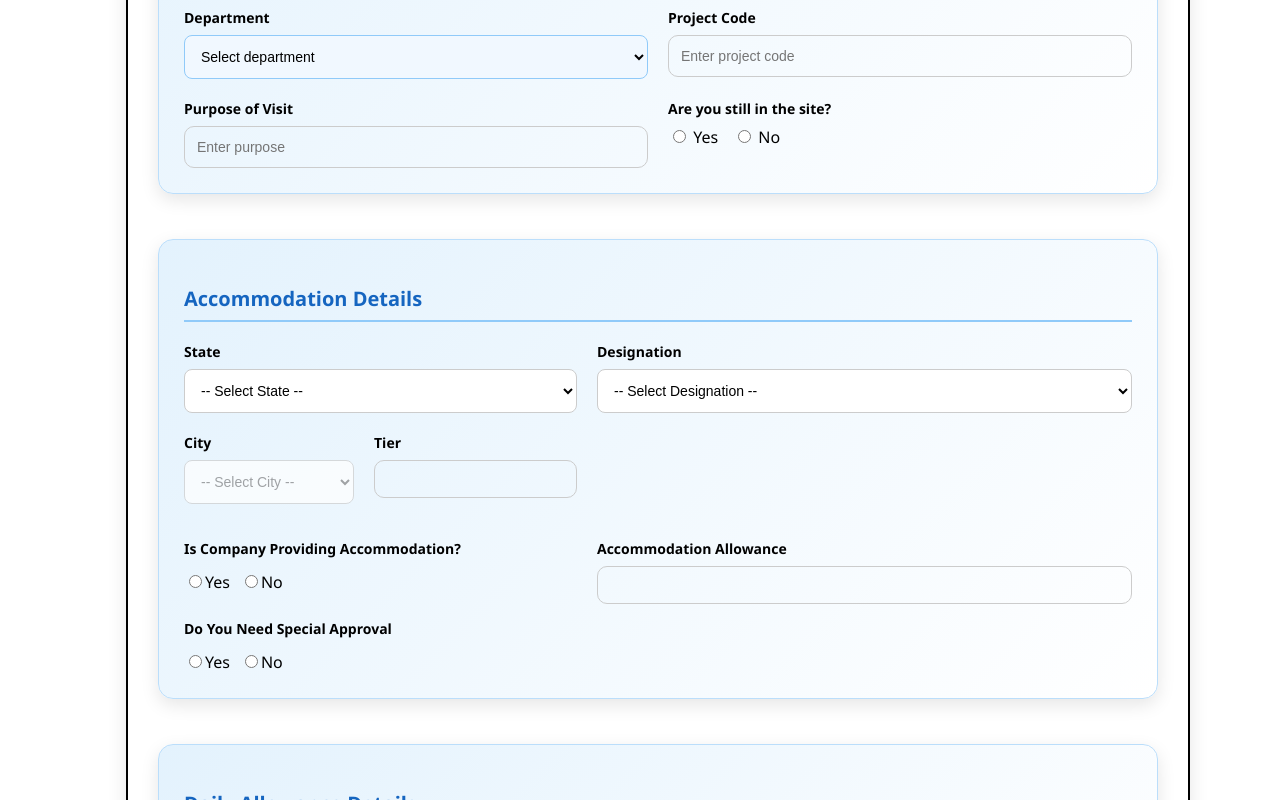
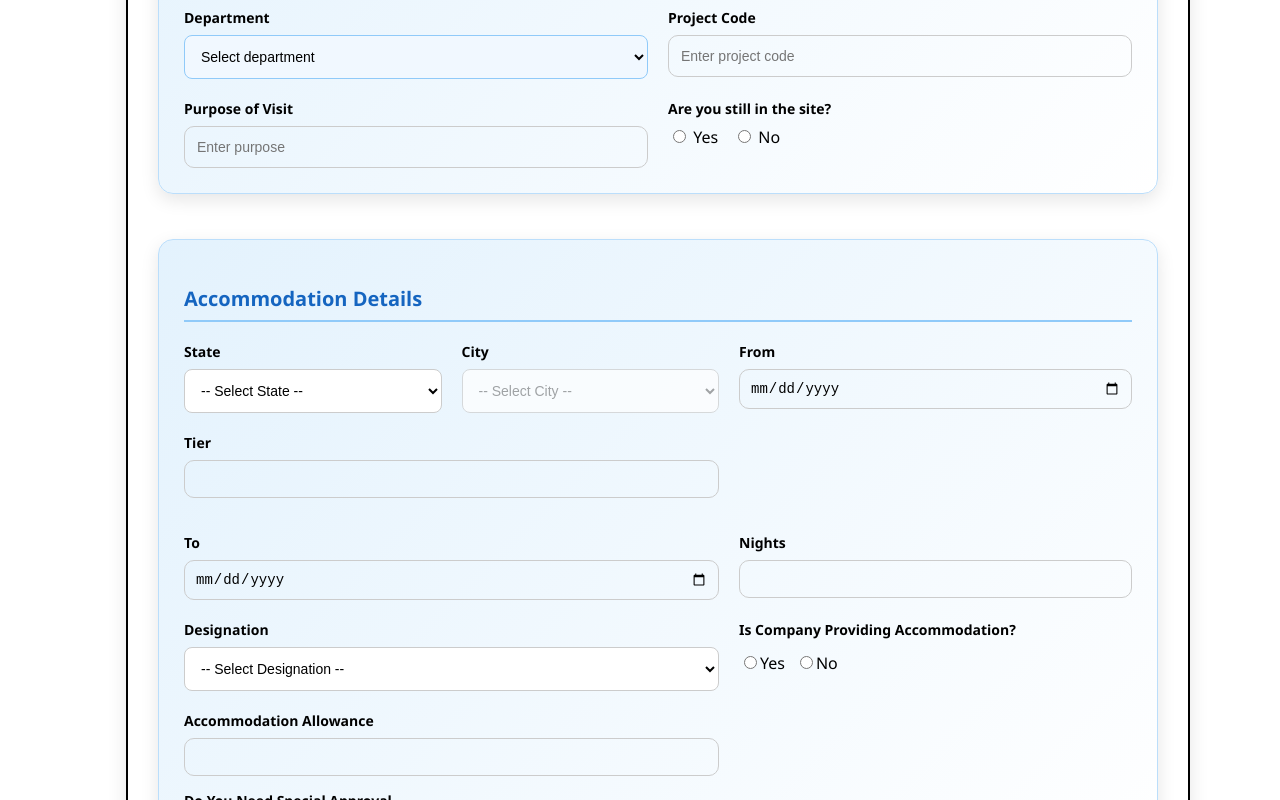
Before and after one commit to Santhoshmk30/Kccottrell, a React (Create React App) app: page /request in a window 1280 px wide. Shown: the part 543-1343 px from the top of the page. Built offline with nearby package versions, Linux system fonts and the light colour scheme.

Commit message:
Update Requestform.js

```diff
--- a/src/Components/Requestform.js
+++ b/src/Components/Requestform.js
@@ -531,6 +531,54 @@ useEffect(() => {
     />
   </div>
 </div>
+
+
+       <div style={styles.field}>
+      <label style={styles.label}>From</label>
+      <input
+        type="date"
+        name="fromDate"
+        value={formData.fromDate}
+        min={new Date().toISOString().split("T")[0]}
+        onChange={handleChange}
+        style={styles.input1}
+      />
+    </div>
+
+    {/* To */}
+    <div style={styles.field}>
+      <label style={styles.label}>To</label>
+      <input
+        type="date"
+        name="toDate"
+        value={formData.toDate}
+        min={formData.fromDate}
+        max={
+          formData.fromDate
+            ? new Date(
+                new Date(formData.fromDate).setDate(
+                  new Date(formData.fromDate).getDate() + 30
+                )
+              )
+                .toISOString()
+                .split("T")[0]
+            : ""
+        }
+        onChange={handleChange}
+        style={styles.input1}
+      />
+    </div>
+
+         <div style={styles.field}>
+      <label style={styles.label}>Nights</label>
+      <input
+        type="text"
+        value={formData.nights}
+        readOnly
+        style={styles.input1}
+      />
+    </div>
+
 
 <div style={styles.field}>
   <label style={styles.label}>Designation</label>
```
